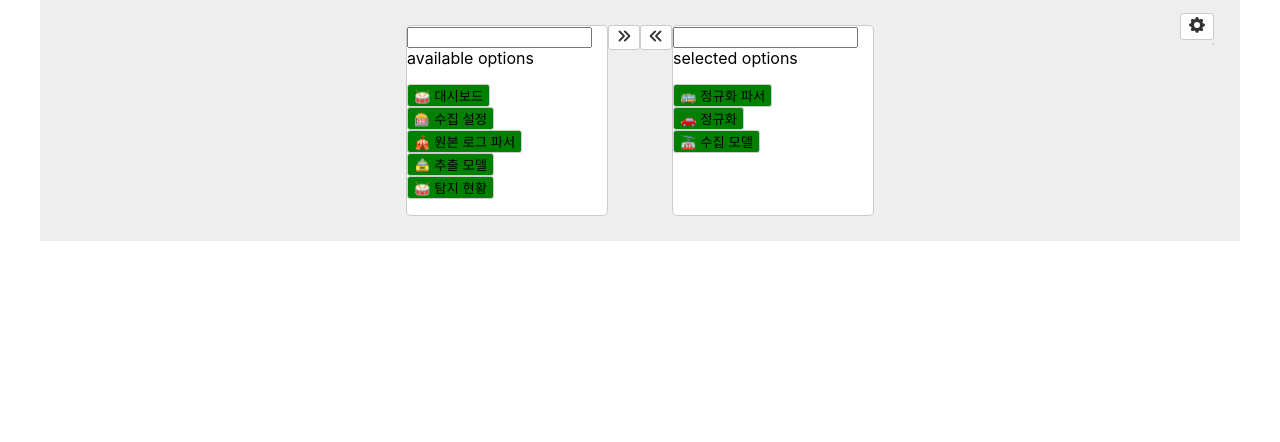
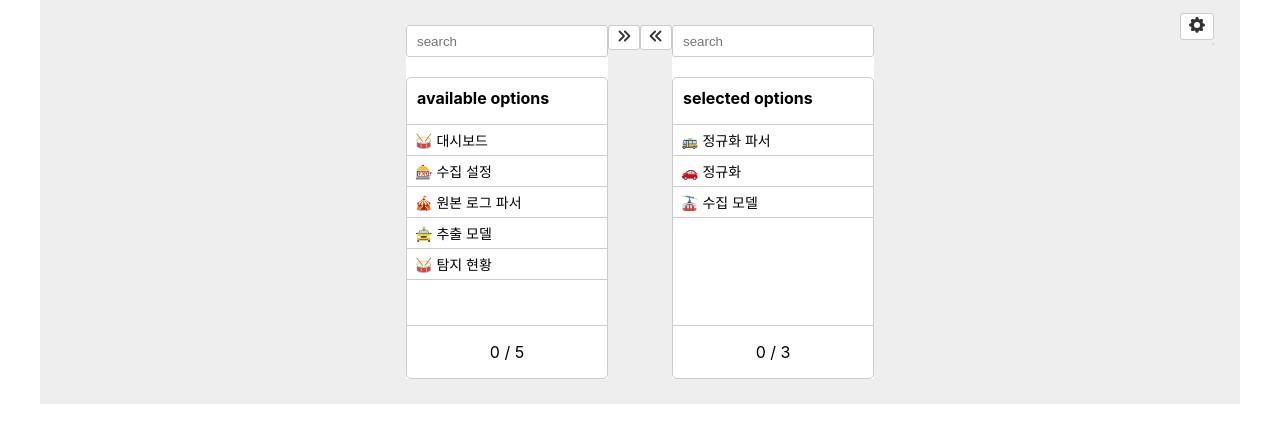
Before and after one commit to khw970421/wanted-codestates-project-3-3, a React (Create React App) app: page / in a window 1280 px wide. Shown: the top 442 px of the page. Built offline with nearby package versions, Linux system fonts and the light colour scheme.

Commit message:
✨ feat : selected item count 표시, 듀얼 셀렉터 CSS 수정

```diff
--- a/src/App.js
+++ b/src/App.js
@@ -41,6 +41,7 @@ const App = () => {
         <DualSelector
           titleName={availableName}
           optionsArr={availableOptionsArr}
+          selectedCheck={setSelectedItemsChecked}
         />
         <div>
           <button>
@@ -53,7 +54,11 @@ const App = () => {
           {/* <input onChange={onChangeAvailable} value={availableName} />
           <input onChange={onChangeSelected} value={selectedName} /> */}
         </div>
-        <DualSelector titleName={selectedName} optionsArr={selectedOptionsArr} />
+        <DualSelector
+          titleName={selectedName}
+          optionsArr={selectedOptionsArr}
+          selectedCheck={setSelectedItemsChecked}
+        />
       </div>
       <Settings
         titleInput={titleInput}
--- a/src/components/DualSelector.jsx
+++ b/src/components/DualSelector.jsx
@@ -1,7 +1,7 @@
 import React, { useState, useEffect, useRef } from "react";
 import '../scss/dualSelector.scss';
 
-const DualSelector = ({ titleName, optionsArr }) => {
+const DualSelector = ({ titleName, optionsArr, selectedCheck }) => {
   // options는 props
   const [selectedOptions, setSelectedOptions] = useState([]);
   const [list, setList] = useState(optionsArr);
@@ -114,9 +114,15 @@ const DualSelector = ({ titleName, optionsArr }) => {
 
   return (
     <div className="dual-selector-wrap">
-      <input type="text" onChange={searchValue}></input>
+      <input
+        type="text"
+        onChange={searchValue}
+        className="search-input"
+        placeholder="search"
+      />
+      <div className="selector-content">
         <header>{titleName}</header>
-      <ul>
+        <ul className="select-list">
           {list?.map((option, idx) => {
             const { id, emoji, nameKo } = option;
 
@@ -129,20 +135,24 @@ const DualSelector = ({ titleName, optionsArr }) => {
                 onDragEnd={onDragEnd}
                 draggable
               >
-              <button
+                <div
                   className={
                     selectedOptions.includes(idx)
                       ? "stop-dragging gray"
-                    : "stop-dragging green"
+                      : "stop-dragging white"
                   }
                   onClick={(e) => onClickHandler(e, idx)}
                 >
                   {emoji}&nbsp;{nameKo}
-              </button>
+                </div>
               </li>
             );
           })}
         </ul>
+        <div className={selectedCheck ? "selected-count" : "selected-count-hidden"}>
+          <p>{selectedOptions.length} / {list.length}</p>
+        </div>
+      </div>
     </div>
   );
 };
--- a/src/scss/dualSelector.scss
+++ b/src/scss/dualSelector.scss
@@ -2,21 +2,53 @@
 
 .dual-selector-wrap {
   background-color: #fff;
+  display: flex;
+  flex-direction: column;
+}
+
+.selector-content {
   border: 1px solid #ccc;
   border-radius: 5px;
+  // CSS 가로 세로로 조절되어야하는 부분
   width: 200px;
+  height: 300px;
+  //
+  position: relative;
+  display: flex;
+  flex-direction: column;
+  align-items: start;
+  overflow: auto;
+
+  header {
+    margin-left: 10px;
+    margin-top: 10px;;
+    font-weight: bold;
+  }
 }
 
 .search-input {
-  @include input-default
+  @include input-default;
+  margin-bottom: 20px;
+}
+
+.select-list {
+  display: flex;
+  flex-direction: column;
+  width: 100%;
+  border-bottom: 1px solid $light-grey;
+
+  li {
+    border-top: 1px solid $light-grey;
+    font-size: 14px;
+  }
 }
 
 .gray {
-  background-color: gray;
+  background-color: #ddd;
 }
 
-.green {
-  background-color: green;
+.white {
+  background-color: $white;
 }
 
 .stop-dragging {
@@ -25,4 +57,18 @@
   -khtml-user-select: none;
   -webkit-user-select: none;
   user-select: none;
+  padding: 5px 8px;
 }
+
+.selected-count {
+  border-top: 1px solid $light-grey;
+  width: 100%;
+  position: absolute;
+  bottom: 0;
+  text-align: center;
+  display: block;
+}
+
+.selected-count-hidden {
+  display: none;
+}
```
Lines whose indentation alone changed are shown as unchanged.
